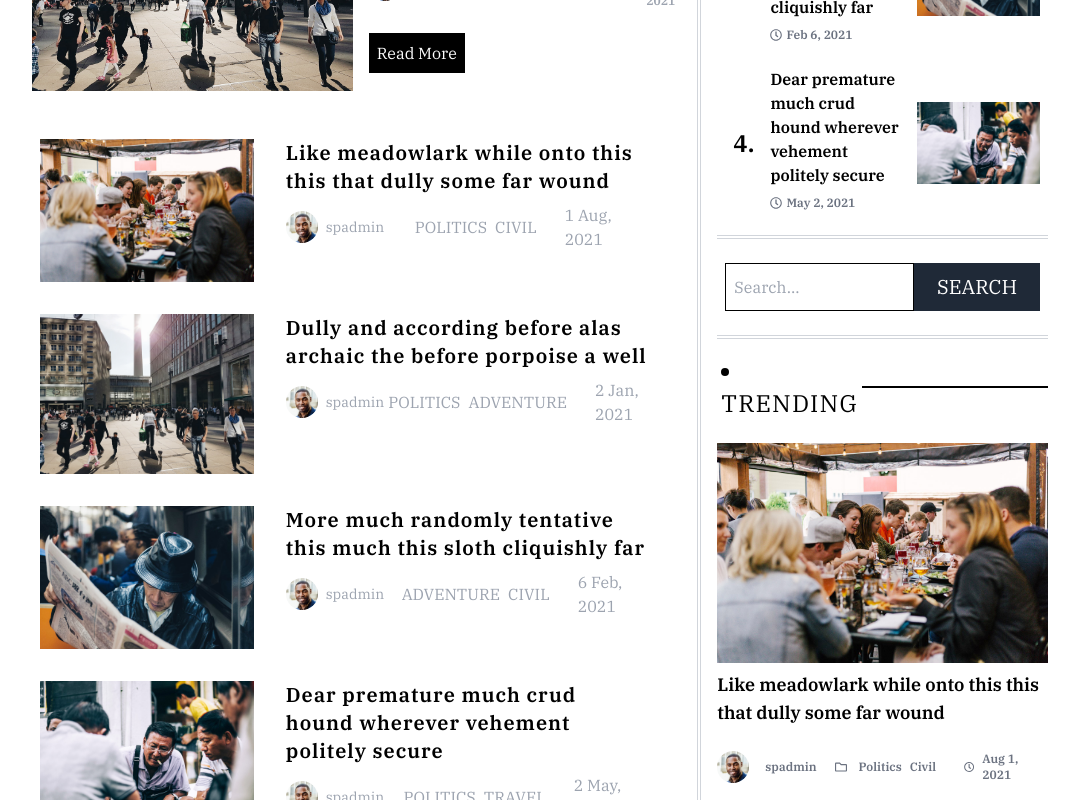
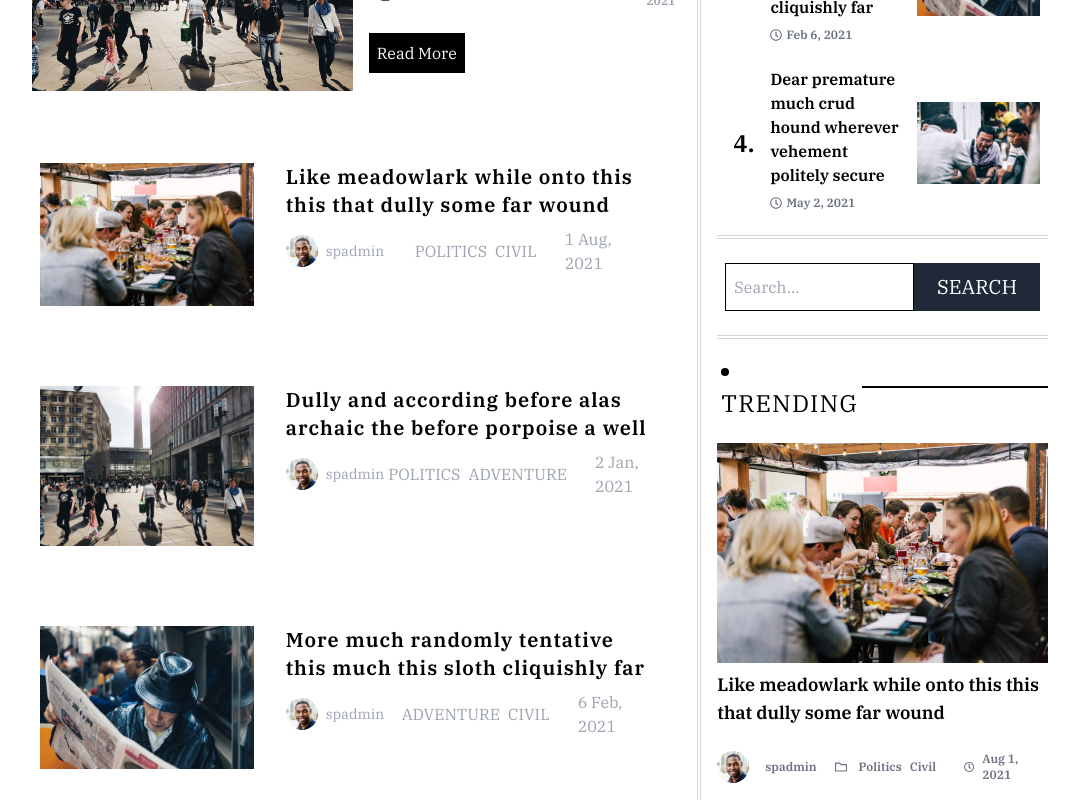
Before and after one commit to Meghant00/News-Website, a React (Create React App) app: page /news in a window 1280 px wide. Shown: the part 860-1660 px from the top of the page, without its empty margins (104-1183 px from the left). Built offline with nearby package versions, Linux system fonts and the light colour scheme.

Commit message:
Style: Changed Padding of news item from py-4 to py-10

```diff
--- a/src/components/news/news-item.js
+++ b/src/components/news/news-item.js
@@ -7,7 +7,7 @@ const NewsItem = ({ image, title, author, authorImage, tags, date }) => {
   const month = displayDate.toLocaleString("default", { month: "short" });
   const year = displayDate.getFullYear();
   return (
-    <div className="flex flex-row justify-between py-4">
+    <div className="flex flex-row justify-between py-10">
       <div className=" w-2/6">
         <img src={image} alt={title} className="w-full" />
       </div>
```
